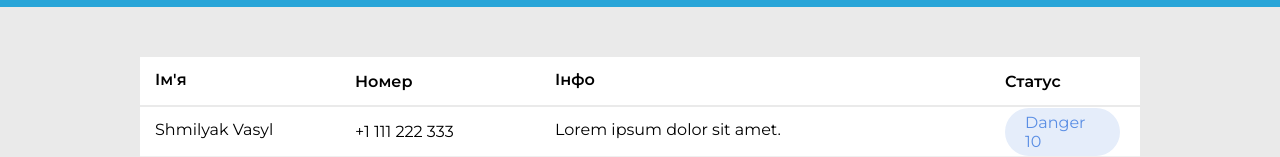
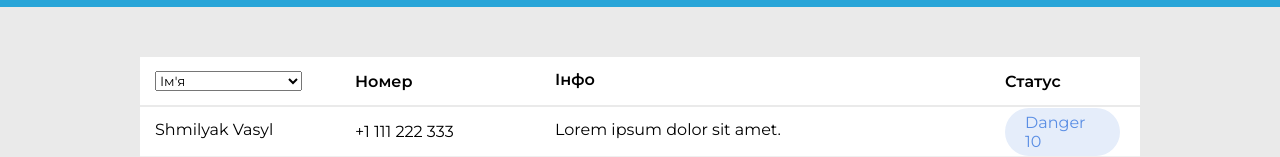
Before and after one commit to ArtemVolsh/Laboratory-Works, a plain HTML site: page lab-work-1.2/index.html in a window 1280 px wide. Shown: the part 248-405 px from the top of the page. Drawn offline with Linux system fonts and the light colour scheme.

Commit message:
Add filter option
Small adjustment of html

```diff
--- a/lab-work-1.2/index.html
+++ b/lab-work-1.2/index.html
@@ -27,7 +27,11 @@
 					<li>
 						<div class="item">
 							<div class="name content">
-								<span>Ім'я</span>
+								<select name="" id="">
+									<option value="">Ім'я</option>
+									<option value="">Номер</option>
+									<option value="">Рівень небезпеки</option>
+								</select>
 							</div>
 							<div class="phone content">
 								<span>Номер</span>
```
